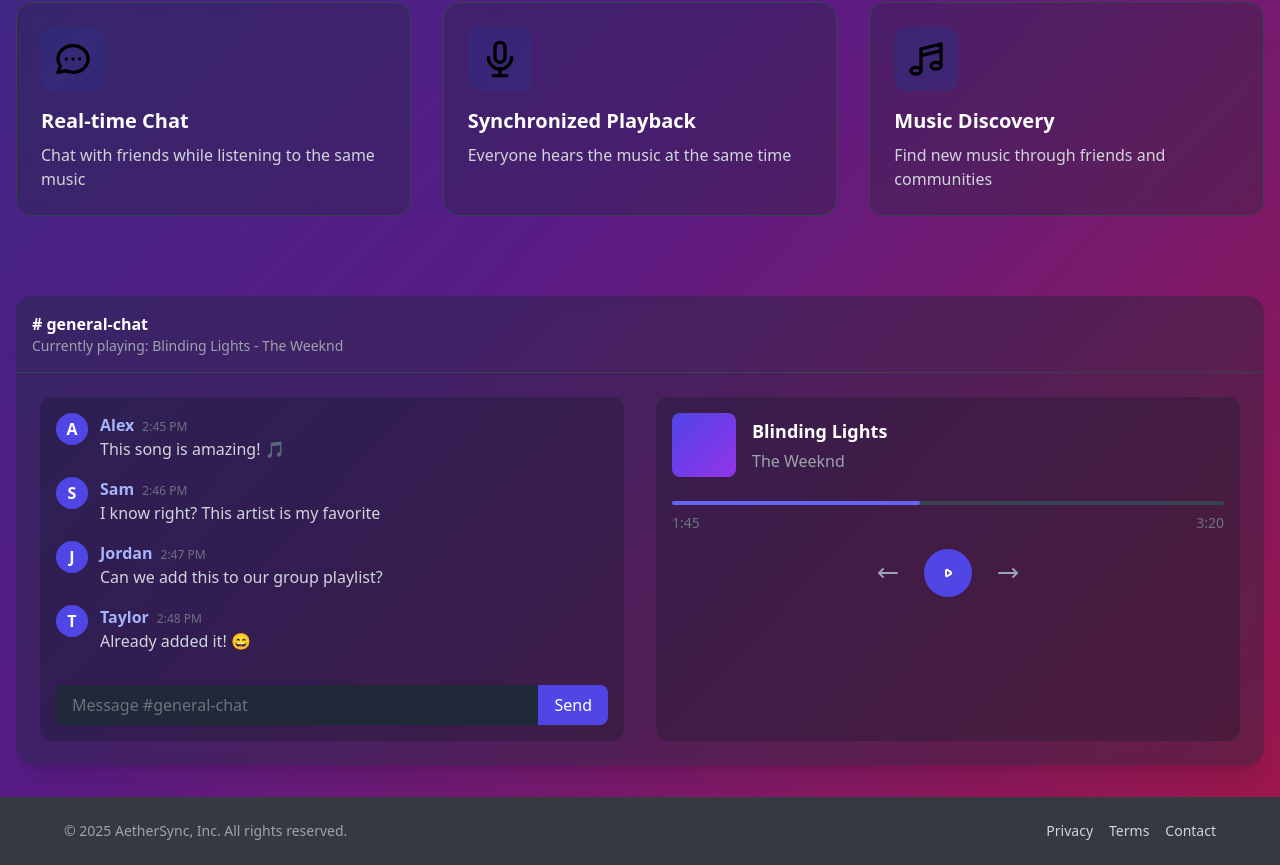
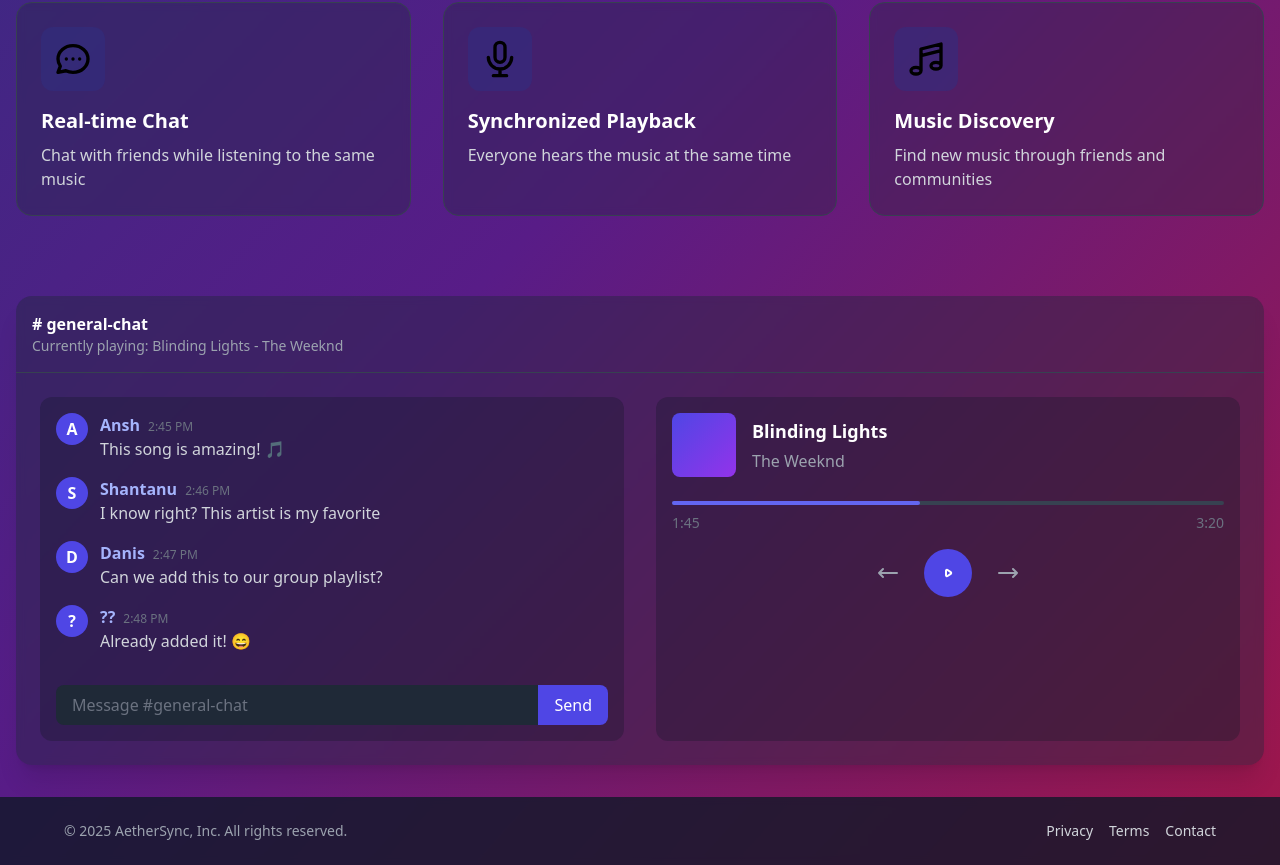
Before and after one commit to Ansh-gajbhiye/AetherSync, a React (Create React App) app in the folder client/: page / in a window 1280 px wide. Shown: the part 564-1429 px from the top of the page. Built offline with nearby package versions, Linux system fonts and the light colour scheme.

Commit message:
added the proper toggel of dark mode

```diff
--- a/client/src/App.jsx
+++ b/client/src/App.jsx
@@ -1,22 +1,24 @@
-
 import React, { useState } from 'react';
 import Navbar from './RoomUI/Navbar/Navbar';
 import Dashboard from './RoomUI/Dashboard/Dashboard';
-import hero from './assets/hero.jpg'
 
 function App() {
+  const [darkMode, setDarkMode]=useState(true);
   return (
-    <div
-      className=" 'bg-gradient-to-br from-indigo-900 via-purple-900 to-pink-800' : 'bg-gradient-to-br from-blue-50 to-purple-100">
-      <Navbar/>
-      <Dashboard/>
-      <footer className="mt-auto py-6 bg-discord-dark">
+     <div className={`min-h-screen flex flex-col transition-colors duration-500 ${
+      darkMode ? 'bg-gradient-to-br from-indigo-900 via-purple-900 to-pink-800' : 'bg-gradient-to-br from-blue-50 to-purple-100'
+    }`}>
+      <Navbar darkMode={darkMode} setDarkMode={setDarkMode}/>
+      <main className="flex-grow">
+        <Dashboard darkMode={darkMode} />
+      </main>
+       <footer className="mt-auto py-6 bg-gray-900/80 backdrop-blur-sm">
         <div className="max-w-6xl mx-auto flex flex-col lg:flex-row justify-between items-center text-sm">
           <p className="text-gray-400">© 2025 AetherSync, Inc. All rights reserved.</p>
           <div className="flex space-x-4 mt-4 lg:mt-0">
-            <a href="#" className="text-gray-300 hover:text-accent-400 transition">Privacy</a>
-            <a href="#" className="text-gray-300 hover:text-accent-400 transition">Terms</a>
-            <a href="#" className="text-gray-300 hover:text-accent-400 transition">Contact</a>
+            <a href="#" className="text-gray-300 hover:text-indigo-400 transition">Privacy</a>
+            <a href="#" className="text-gray-300 hover:text-indigo-400 transition">Terms</a>
+            <a href="#" className="text-gray-300 hover:text-indigo-400 transition">Contact</a>
           </div>
         </div>
       </footer>
--- a/client/src/RoomUI/Dashboard/Dashboard.jsx
+++ b/client/src/RoomUI/Dashboard/Dashboard.jsx
@@ -1,8 +1,7 @@
 import React, { useState } from 'react';
 
-const Dashboard = () => {
+const Dashboard = ({darkMode}) => {
   const [activeTab, setActiveTab] = useState('home');
-  const [darkMode, setDarkMode] = useState(true);
 
   return (
     <div className={`min-h-screen w-full relative overflow-hidden transition-colors duration-500 ${darkMode ? 'bg-gradient-to-br from-indigo-900 via-purple-900 to-pink-800' : 'bg-gradient-to-br from-blue-50 to-purple-100'}`}>
@@ -113,10 +112,10 @@ const Dashboard = () => {
             }`}>
               <div className="h-64 overflow-y-auto pr-2">
                 {[
-                  { user: 'Alex', message: 'This song is amazing! 🎵', time: '2:45 PM' },
-                  { user: 'Sam', message: 'I know right? This artist is my favorite', time: '2:46 PM' },
-                  { user: 'Jordan', message: 'Can we add this to our group playlist?', time: '2:47 PM' },
-                  { user: 'Taylor', message: 'Already added it! 😄', time: '2:48 PM' },
+                  { user: 'Ansh', message: 'This song is amazing! 🎵', time: '2:45 PM' },
+                  { user: 'Shantanu', message: 'I know right? This artist is my favorite', time: '2:46 PM' },
+                  { user: 'Danis', message: 'Can we add this to our group playlist?', time: '2:47 PM' },
+                  { user: '??', message: 'Already added it! 😄', time: '2:48 PM' },
                 ].map((msg, index) => (
                   <div key={index} className="mb-4 last:mb-0">
                     <div className="flex">
@@ -229,8 +228,6 @@ const Dashboard = () => {
           </div>
         </div>
       </div>
-
-
     </div>
   );
 };
--- a/client/src/RoomUI/Navbar/Navbar.jsx
+++ b/client/src/RoomUI/Navbar/Navbar.jsx
@@ -1,11 +1,9 @@
 import { useEffect, useRef, useState } from "react";
 
-function Navbar() {
+function Navbar({darkMode , setDarkMode}) {
   const [menuOpen, setMenuOpen] = useState(false);
   const menuRef = useRef(null);
   const [activeItem, setActiveItem] = useState(null);
-  const [scrolled, setScrolled] = useState(false);
-  const [darkMode, setDarkMode] = useState(true)
 
   useEffect(() => {
     const handleClickOutside = (event) => {
@@ -28,27 +26,13 @@ function Navbar() {
   }, []);
 
 
-  useEffect(() => {
-    const handleScroll = () => {
-      setScrolled(window.scrollY > 10);
-    };
-
-    window.addEventListener("scroll", handleScroll);
-    return () => window.removeEventListener("scroll", handleScroll);
-  }, []);
-
   const navItems = ["Quest", "Developer", "Support", "Blog"];
 
   return (
-    <div className={`fixed w-full top-0 z-50 transition-all duration-300 ${
-      scrolled
-        ? "bg-gray-900/90 backdrop-blur-lg py-2 shadow-xl"
-        : "bg-gray-900/60 backdrop-blur-md py-3"
-    }`}>
+    <div className="fixed w-full top-0 z-50 transition-all duration-300 bg-gray-900/60 backdrop-blur-md py-3">
       <div className="max-w-8xl mx-auto px-4">
         <div className="flex items-center justify-between">
           <div className="flex items-center space-x-2">
-
             <div className="text-2xl font-bold text-white font-sans tracking-tight">
               <span className="text-indigo-400">Aether</span>Sync
             </div>
@@ -76,7 +60,7 @@ function Navbar() {
           </ul>
 
           <div className="hidden md:flex items-center space-x-4">
-             <button
+            <button
               onClick={() => setDarkMode(!darkMode)}
               className={`p-2 rounded-full ${darkMode ? 'bg-gray-700' : 'bg-gray-200'}`}
             >
@@ -126,8 +110,24 @@ function Navbar() {
               menuOpen ? 'translate-y-0' : '-translate-y-full'
             }`}
           >
+            <div className="bg-gray-800/95 backdrop-blur-xl border-t border-gray-700">
+              <div className="flex justify-center py-4">
+                <button
+                  onClick={() => setDarkMode(!darkMode)}
+                  className={`p-2 rounded-full ${darkMode ? 'bg-gray-700' : 'bg-gray-200'}`}
+                >
+                  {darkMode ? (
+                    <svg xmlns="http://www.w3.org/2000/svg" className="h-5 w-5 text-yellow-400" fill="none" viewBox="0 0 24 24" stroke="currentColor">
+                      <path strokeLinecap="round" strokeLinejoin="round" strokeWidth={2} d="M12 3v1m0 16v1m9-9h-1M4 12H3m15.364 6.364l-.707-.707M6.343 6.343l-.707-.707m12.728 0l-.707.707M6.343 17.657l-.707.707M16 12a4 4 0 11-8 0 4 4 0 018 0z" />
+                    </svg>
+                  ) : (
+                    <svg xmlns="http://www.w3.org/2000/svg" className="h-5 w-5 text-gray-700" fill="none" viewBox="0 0 24 24" stroke="currentColor">
+                      <path strokeLinecap="round" strokeLinejoin="round" strokeWidth={2} d="M20.354 15.354A9 9 0 018.646 3.646 9.003 9.003 0 0012 21a9.003 9.003 0 008.354-5.646z" />
+                    </svg>
+                  )}
+                </button>
+              </div>
 
-            <div className="bg-gray-800/95 backdrop-blur-xl border-t border-gray-700">
               <ul className="flex flex-col py-4 text-lg">
                 {navItems.map(label => (
                   <li key={label}>
```
